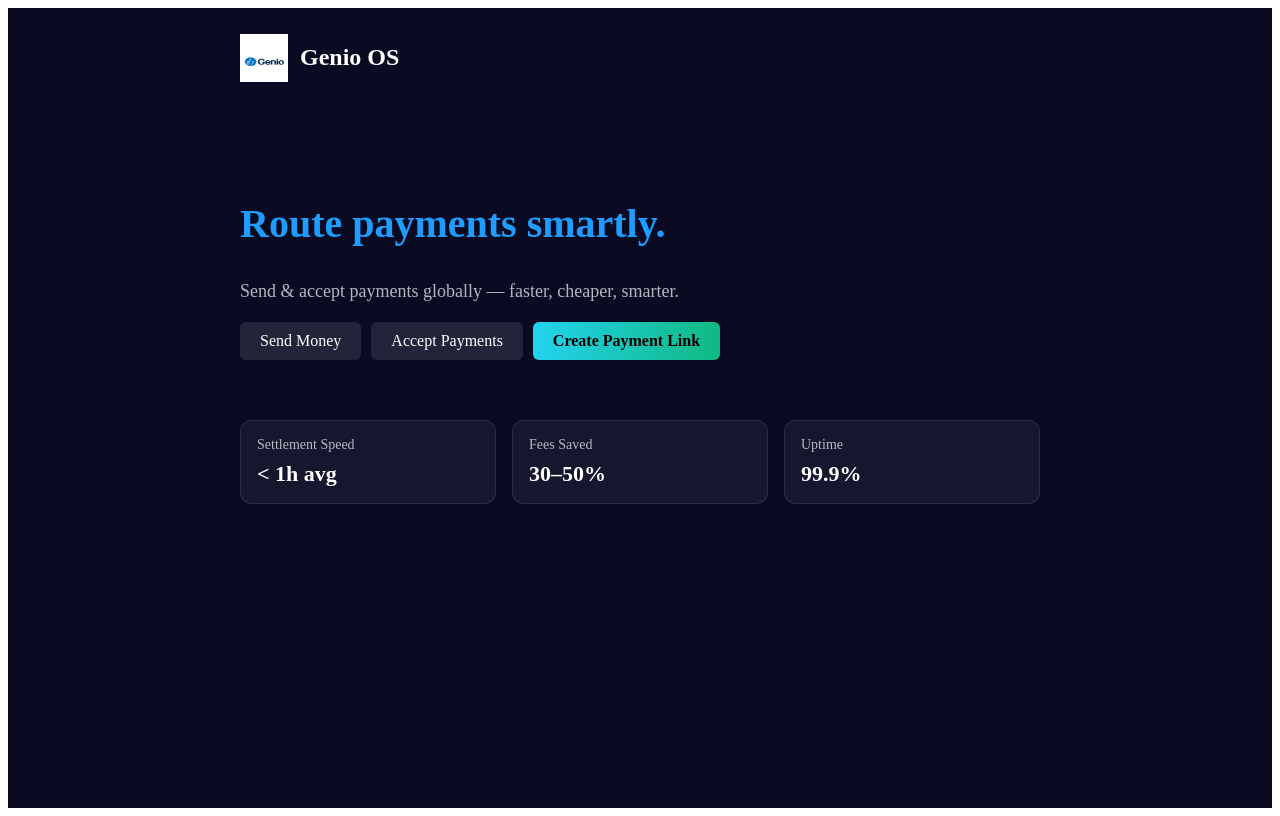
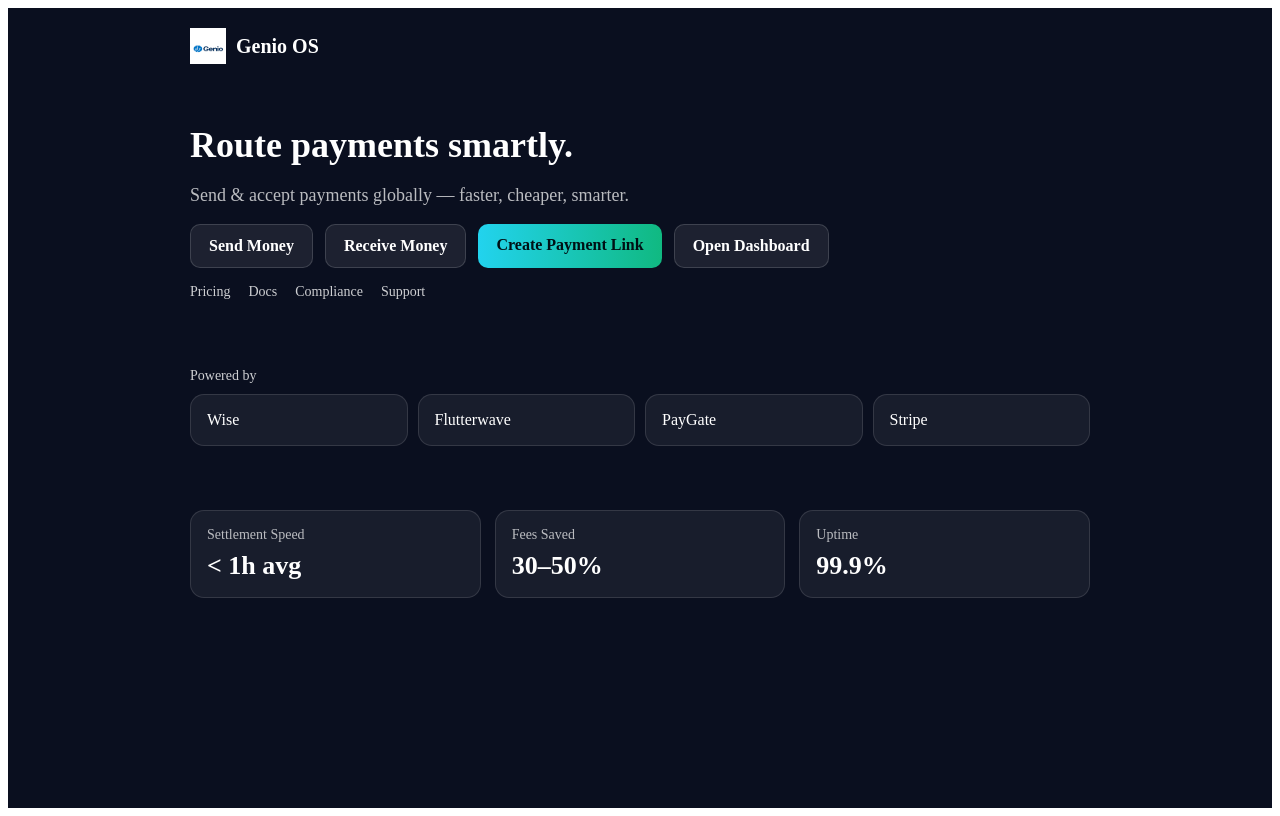
Before and after one commit to genio-ai/genio-os, a Next.js app: page / in a window 1280 px wide. Built offline with nearby package versions, Linux system fonts and the light colour scheme.

Commit message:
Update index.js

```diff
--- a/pages/index.js
+++ b/pages/index.js
@@ -1,114 +1,125 @@
 // pages/index.js
 import Image from "next/image";
 
-function HeroHome() {
+const wrap = { maxWidth: 900, margin: "0 auto", padding: "20px" };
+const btn = {
+  padding: "12px 18px",
+  borderRadius: 10,
+  textDecoration: "none",
+  display: "inline-block",
+  fontWeight: 600,
+  border: "1px solid rgba(255,255,255,0.15)",
+  background: "rgba(255,255,255,0.08)",
+  color: "#fff",
+};
+const btnPrimary = {
+  ...btn,
+  border: "none",
+  background: "linear-gradient(90deg,#22d3ee,#10b981)",
+  color: "#001015",
+};
+const btnGhost = { ...btn };
+const card = {
+  border: "1px solid rgba(255,255,255,0.12)",
+  borderRadius: 14,
+  padding: 16,
+  background: "rgba(255,255,255,0.06)",
+};
+
+function StatCard({ title, value }) {
   return (
-    <section style={{ maxWidth: "800px", margin: "40px auto", padding: "20px" }}>
-      <h1 style={{ fontSize: "40px", fontWeight: "bold", color: "#1f9cff" }}>
-        Route payments smartly.
-      </h1>
-      <p style={{ marginTop: "12px", color: "rgba(255,255,255,0.7)", fontSize: "18px" }}>
-        Send & accept payments globally — faster, cheaper, smarter.
-      </p>
-
-      <div style={{ marginTop: "20px", display: "flex", gap: "10px", flexWrap: "wrap" }}>
-        <a
-          href="#send"
-          style={{
-            padding: "10px 20px",
-            borderRadius: "6px",
-            background: "rgba(255,255,255,0.1)",
-            textDecoration: "none",
-            color: "#fff",
-          }}
-        >
-          Send Money
-        </a>
-
-        <a
-          href="/accept"
-          style={{
-            padding: "10px 20px",
-            borderRadius: "6px",
-            background: "rgba(255,255,255,0.1)",
-            textDecoration: "none",
-            color: "#fff",
-          }}
-        >
-          Accept Payments
-        </a>
-
-        <a
-          href="/links"
-          style={{
-            padding: "10px 20px",
-            borderRadius: "6px",
-            background: "linear-gradient(90deg,#22d3ee,#10b981)",
-            color: "#000",
-            fontWeight: "600",
-            textDecoration: "none",
-          }}
-        >
-          Create Payment Link
-        </a>
-      </div>
-    </section>
-  );
-}
-
-function Card({ title, value }) {
-  return (
-    <div
-      style={{
-        border: "1px solid rgba(255,255,255,0.1)",
-        borderRadius: "12px",
-        padding: "16px",
-        background: "rgba(255,255,255,0.05)",
-        flex: "1",
-      }}
-    >
-      <div style={{ fontSize: "14px", color: "rgba(255,255,255,0.7)" }}>{title}</div>
-      <div style={{ marginTop: "8px", fontSize: "22px", fontWeight: "bold", color: "#fff" }}>
-        {value}
-      </div>
+    <div style={card}>
+      <div style={{ color: "rgba(255,255,255,0.7)", fontSize: 14 }}>{title}</div>
+      <div style={{ marginTop: 8, fontSize: 26, fontWeight: 700, color: "#fff" }}>{value}</div>
     </div>
   );
 }
 
 export default function Home() {
   return (
-    <main style={{ minHeight: "100vh", background: "#0a0a23", color: "#fff" }}>
+    <main style={{ minHeight: "100vh", background: "#0a0f1f", color: "#fff" }}>
       {/* Header */}
-      <header
-        style={{
-          maxWidth: "800px",
-          margin: "0 auto",
-          display: "flex",
-          alignItems: "center",
-          gap: "12px",
-          padding: "20px",
-        }}
-      >
-        <Image src="/logo.png" alt="Genio Logo" width={48} height={48} priority />
-        <h1 style={{ fontSize: "24px", fontWeight: "600" }}>Genio OS</h1>
+      <header style={{ ...wrap, display: "flex", alignItems: "center", gap: 10 }}>
+        {/* ملاحظة: لازم يكون logo.png بخلفية شفافة */}
+        <Image src="/logo.png" alt="Genio Logo" width={36} height={36} priority />
+        <div style={{ fontSize: 20, fontWeight: 700 }}>Genio OS</div>
       </header>
 
       {/* Hero */}
-      <HeroHome />
+      <section style={{ ...wrap, paddingTop: 10 }}>
+        <h1
+          style={{
+            fontSize: 36,
+            lineHeight: 1.2,
+            fontWeight: 800,
+            color: "#fff", // عنوان أبيض مثل ما طلبت
+            marginBottom: 8,
+          }}
+        >
+          Route payments smartly.
+        </h1>
+        <p style={{ color: "rgba(255,255,255,0.72)", fontSize: 18, maxWidth: 720 }}>
+          Send & accept payments globally — faster, cheaper, smarter.
+        </p>
 
-      {/* Cards */}
+        {/* Actions */}
+        <div style={{ display: "flex", gap: 12, flexWrap: "wrap", marginTop: 18 }}>
+          <a href="#send" style={btnGhost}>Send Money</a>
+          <a href="#receive" style={btnGhost}>Receive Money</a>
+          <a href="/links" style={btnPrimary}>Create Payment Link</a>
+          <a href="/dashboard" style={btnGhost}>Open Dashboard</a>
+        </div>
+
+        {/* Quick links */}
+        <div
+          style={{
+            display: "flex",
+            gap: 18,
+            flexWrap: "wrap",
+            marginTop: 16,
+            fontSize: 14,
+          }}
+        >
+          <a href="/pricing" style={{ color: "rgba(255,255,255,0.8)", textDecoration: "none" }}>
+            Pricing
+          </a>
+          <a href="/docs" style={{ color: "rgba(255,255,255,0.8)", textDecoration: "none" }}>
+            Docs
+          </a>
+          <a href="/compliance" style={{ color: "rgba(255,255,255,0.8)", textDecoration: "none" }}>
+            Compliance
+          </a>
+          <a href="/support" style={{ color: "rgba(255,255,255,0.8)", textDecoration: "none" }}>
+            Support
+          </a>
+        </div>
+      </section>
+
+      {/* Providers */}
+      <section style={{ ...wrap, marginTop: 28 }}>
+        <div style={{ opacity: 0.8, fontSize: 14, marginBottom: 10 }}>Powered by</div>
+        <div style={{ display: "grid", gridTemplateColumns: "repeat(auto-fit, minmax(120px,1fr))", gap: 10 }}>
+          <div style={card}>Wise</div>
+          <div style={card}>Flutterwave</div>
+          <div style={card}>PayGate</div>
+          <div style={card}>Stripe</div>
+        </div>
+      </section>
+
+      {/* Stats */}
       <section
         style={{
-          maxWidth: "800px",
-          margin: "40px auto",
+          ...wrap,
+          marginTop: 24,
+          marginBottom: 40,
           display: "grid",
-          gap: "16px",
-          gridTemplateColumns: "repeat(auto-fit,minmax(200px,1fr))",
+          gridTemplateColumns: "repeat(auto-fit,minmax(220px,1fr))",
+          gap: 14,
         }}
       >
-        <Card title="Settlement Speed" value="< 1h avg" />
-        <Card title="Fees Saved" value="30–50%" />
-        <Card title="Uptime" value="99.9%" />
+        <StatCard title="Settlement Speed" value="< 1h avg" />
+        <StatCard title="Fees Saved" value="30–50%" />
+        <StatCard title="Uptime" value="99.9%" />
       </section>
     </main>
   );
```
